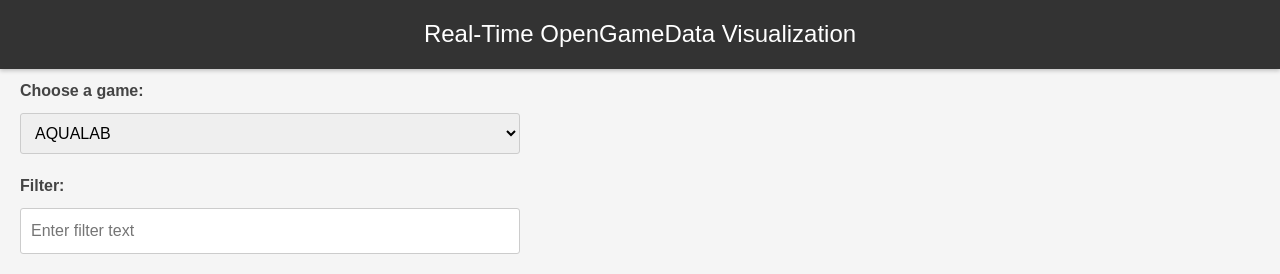
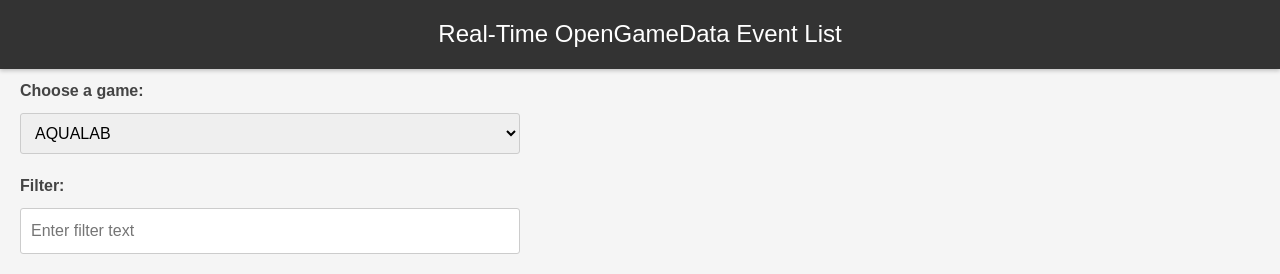
Before and after one commit to opengamedata/ogd-api-utils, a Flask app: page / in a window 1280 px wide. Shown: the top 274 px of the page. Run offline with Flask 2, Linux system fonts and the light colour scheme; some libraries are stand-ins or nearby versions.

Commit message:
Tweak title displayed on the webpage.

```diff
--- a/apps/monitor/templates/index.html
+++ b/apps/monitor/templates/index.html
@@ -14,7 +14,7 @@
 </head>
 
 <body>
-    <h1>Real-Time OpenGameData Visualization</h1>
+    <h1>Real-Time OpenGameData Event List</h1>
     <div class="table-container">
         <div class="selector-container">
             <form>
```
